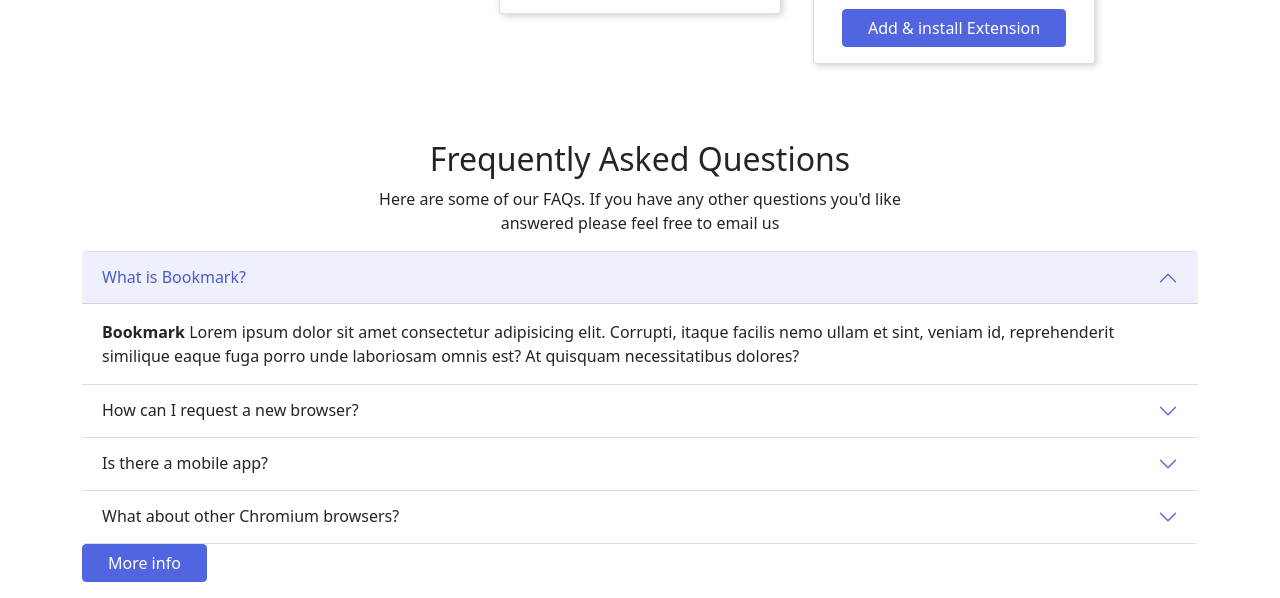
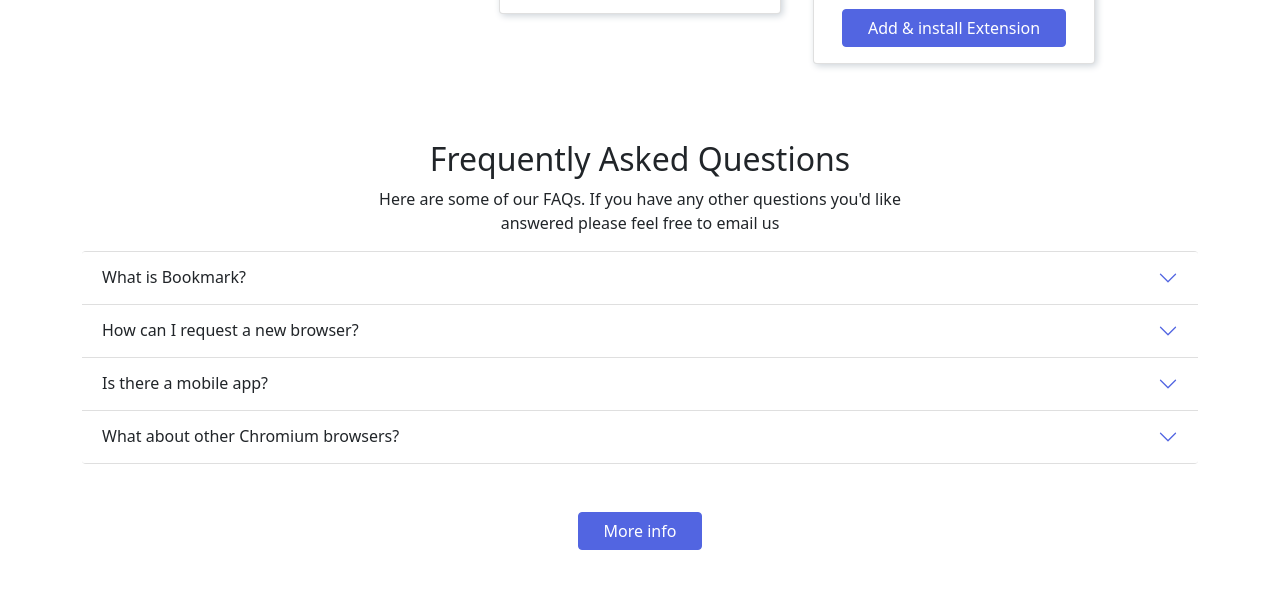
Before and after one commit to gdrincon76/Sprint2, a website: page index.html in a window 1280 px wide. Shown: the part 2261-2859 px from the top of the page. Drawn offline with nearby package versions, Linux system fonts and the light colour scheme.

Commit message:
Ejercicio 4: menú de acordeón

```diff
--- a/index.html
+++ b/index.html
@@ -165,11 +165,11 @@
   <div class="accordion" id="accordionFaq">
     <div class="accordion-item">
       <h2 class="accordion-header" id="headingOne">
-        <button class="accordion-button" type="button" data-bs-toggle="collapse" data-bs-target="#collapseOne" aria-expanded="false" aria-controls="collapseOne">
+        <button class="accordion-button collapsed" type="button" data-bs-toggle="collapse" data-bs-target="#collapseOne" aria-expanded="true" aria-controls="collapseOne">
           What is Bookmark?
         </button>
       </h2>
-      <div id="collapseOne" class="accordion-collapse collapse show" aria-labelledby="headingOne" data-bs-parent="#accordionFaq">
+      <div id="collapseOne" class="accordion-collapse collapse" aria-labelledby="headingOne" data-bs-parent="#accordionFaq">
         <div class="accordion-body">
           <strong>Bookmark</strong> Lorem ipsum dolor sit amet consectetur adipisicing elit. Corrupti, itaque facilis nemo ullam et sint, veniam id, reprehenderit similique eaque fuga porro unde laboriosam omnis est? At quisquam necessitatibus dolores?
         </div>
@@ -200,19 +200,21 @@
       </div>
     </div>
     <div class="accordion-item">
-      <h2 class="accordion-header" id="headingThree">
-        <button class="accordion-button collapsed" type="button" data-bs-toggle="collapse" data-bs-target="#collapseThree" aria-expanded="false" aria-controls="collapseThree">
+      <h2 class="accordion-header" id="headingFour">
+        <button class="accordion-button collapsed" type="button" data-bs-toggle="collapse" data-bs-target="#collapseFour" aria-expanded="false" aria-controls="collapseFour">
           What about other Chromium browsers?
         </button>
       </h2>
-      <div id="collapseThree" class="accordion-collapse collapse" aria-labelledby="headingThree" data-bs-parent="#accordionFaq">
+      <div id="collapseFour" class="accordion-collapse collapse" aria-labelledby="headingFour" data-bs-parent="#accordionFaq">
         <div class="accordion-body">
           <strong>Chromium</strong> Lorem ipsum, dolor sit amet consectetur adipisicing elit. Odio recusandae temporibus, neque quasi rerum quisquam aut. Dolorum optio nulla ipsam? Facere aspernatur tenetur debitis voluptatem quo porro ducimus soluta aliquid!
         </div>
       </div>
     </div>
   </div>
-  <button class="btn btn-primary">More info</button>
+  <div class="text-center">
+    <button class="btn btn-primary m-5">More info</button>
+  </div>
 </section>
   <script src="node_modules/bootstrap/dist/js/bootstrap.bundle.js"></script>
 </body>
--- a/scss/_custom.scss
+++ b/scss/_custom.scss
@@ -21,7 +21,7 @@
 $nav-link-color: $gray-500;
 $nav-tabs-link-active-color: $gray-900;
 
-
+//$accordion-button-active-bg: $gray-200;
 
 $custom-spacers: (
   6: (
--- a/scss/section/_faq.scss
+++ b/scss/section/_faq.scss
@@ -4,3 +4,7 @@
     border-left: none;
     border-right: none;
 }
+
+.accordion-button {
+    font-weight:500;
+}
```
Also changed, not shown: css/style.css, 1 other file.
